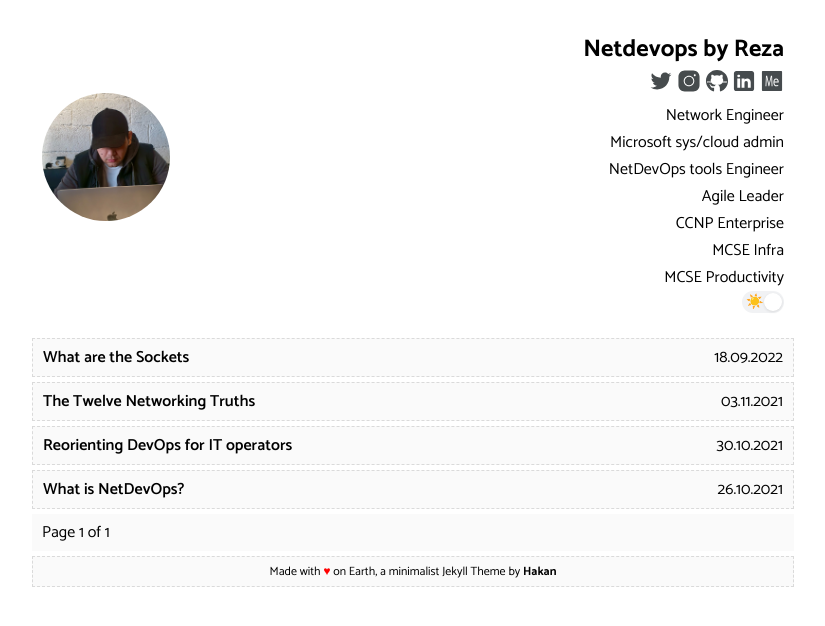
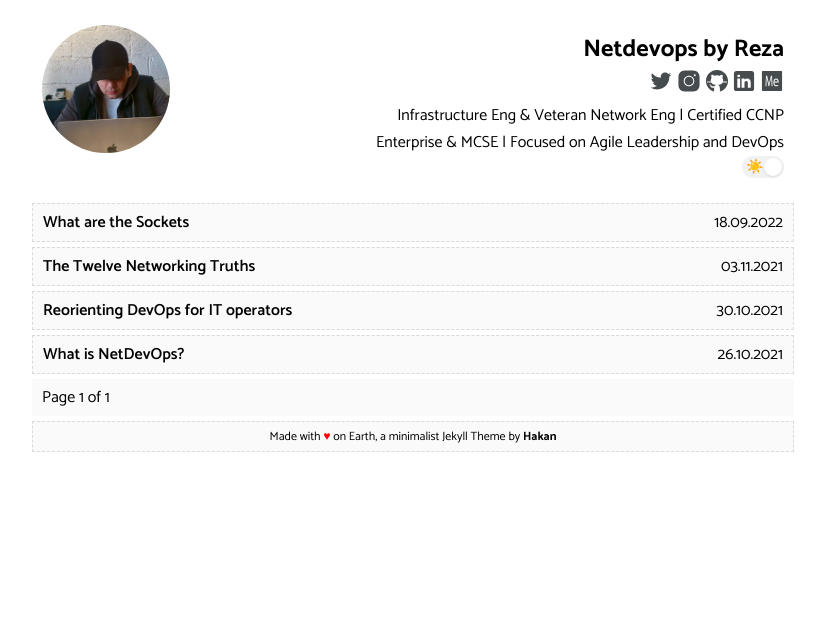
Before and after one commit to rezNetDevOps/reznetdevops.github.io, a Jekyll site: the page built from index.html, in a window 1280 px wide. Shown: the top 626 px of the page, without its empty margins (227-1052 px from the left). Built offline with Jekyll 4.4.1, drawn with Linux system fonts in a browser that asks for light colours; the list of posts is cut into pages by our own code.

Commit message:
Update bio

```diff
--- a/_config.yml
+++ b/_config.yml
@@ -14,7 +14,7 @@ discus-identifier:  Reza
 # Author settings
 author:
   name: Netdevops by Reza
-  bio: Network Engineer <br> Microsoft sys/cloud admin <br> NetDevOps tools Engineer <br> Agile Leader <br> CCNP Enterprise <br> MCSE Infra <br> MCSE Productivity
+  bio: Infrastructure Eng & Veteran Network Eng | Certified CCNP Enterprise & MCSE | Focused on Agile Leadership and DevOps
   picture: assets/images/profile.jpg
   github: reznetdevops # github username
   twitter: reznetdevops # twitter username
```
